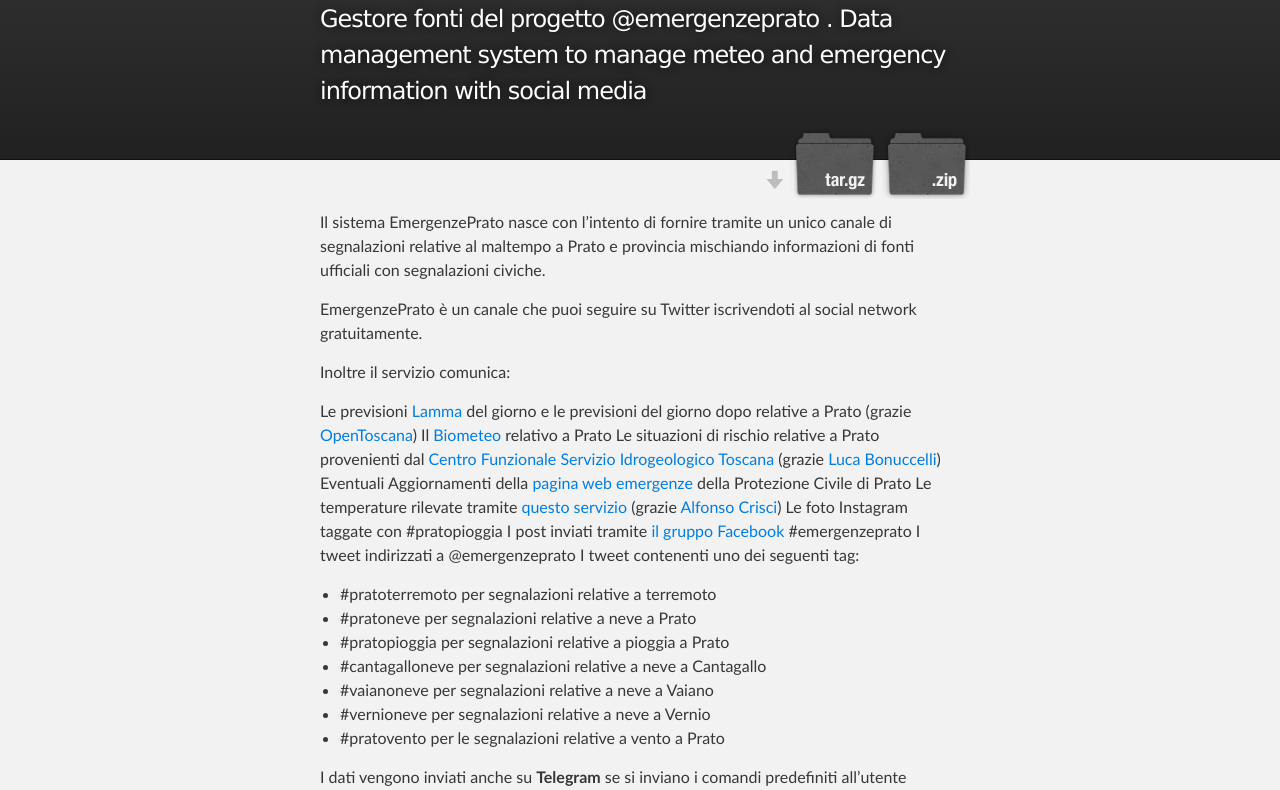
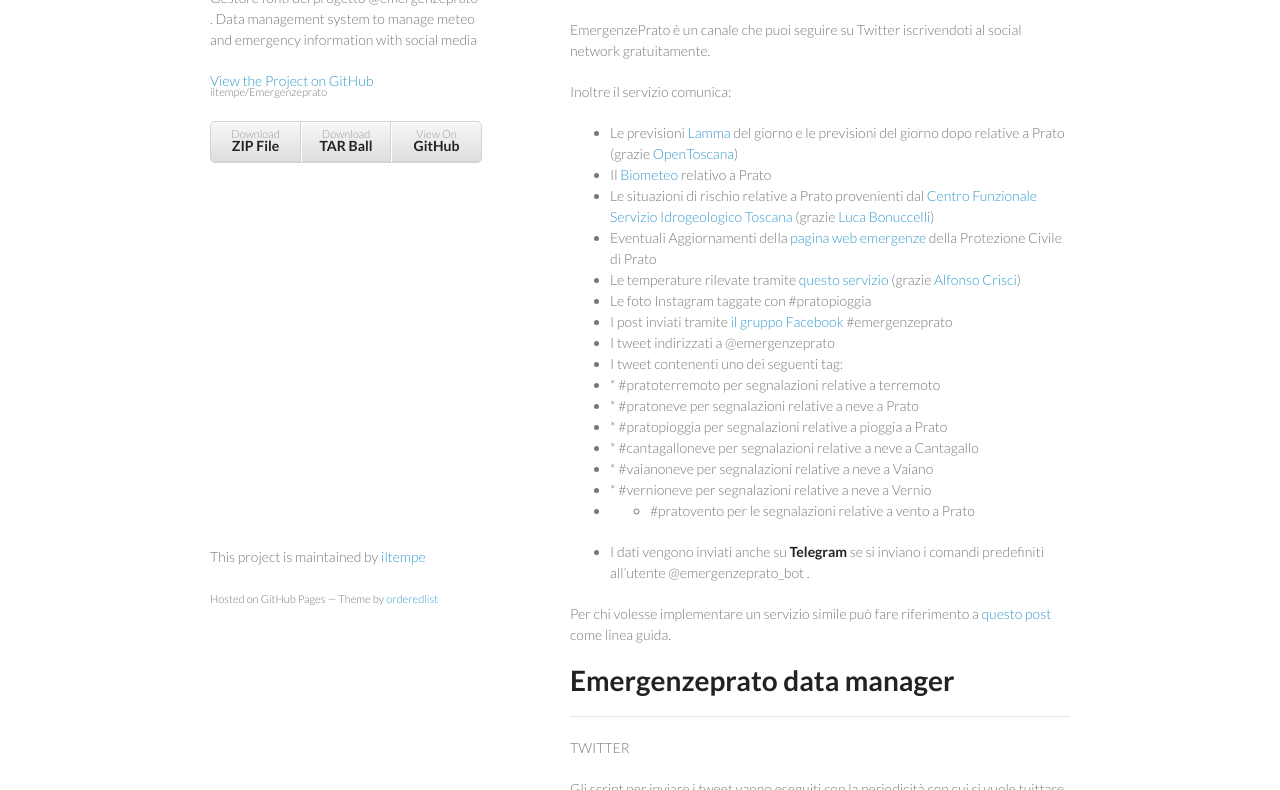
Before and after one commit to iltempe/Emergenzeprato, a plain HTML site: page index.html in a window 1280 px wide. Shown: the part 122-912 px from the top of the page. Drawn offline with Linux system fonts and the light colour scheme.

Commit message:
Create gh-pages branch via GitHub

```diff
--- a/index.html
+++ b/index.html
@@ -1,63 +1,60 @@
-<!DOCTYPE html>
+<!doctype html>
 <html>
+  <head>
+    <meta charset="utf-8">
+    <meta http-equiv="X-UA-Compatible" content="chrome=1">
+    <title>Emergenzeprato by iltempe</title>
 
-  <head>
-    <meta charset='utf-8'>
-    <meta http-equiv="X-UA-Compatible" content="chrome=1">
-    <meta name="description" content="Emergenzeprato : Gestore fonti del progetto @emergenzeprato . Data management system to manage meteo and emergency information with social media">
+    <link rel="stylesheet" href="stylesheets/styles.css">
+    <link rel="stylesheet" href="stylesheets/github-light.css">
+    <meta name="viewport" content="width=device-width, initial-scale=1, user-scalable=no">
+    <!--[if lt IE 9]>
+    <script src="//html5shiv.googlecode.com/svn/trunk/html5.js"></script>
+    <![endif]-->
+  </head>
+  <body>
+    <div class="wrapper">
+      <header>
+        <h1>Emergenzeprato</h1>
+        <p>Gestore fonti del progetto @emergenzeprato . Data management system to manage meteo and emergency information with social media</p>
 
-    <link rel="stylesheet" type="text/css" media="screen" href="stylesheets/stylesheet.css">
+        <p class="view"><a href="https://github.com/iltempe/Emergenzeprato">View the Project on GitHub <small>iltempe/Emergenzeprato</small></a></p>
 
-    <title>Emergenzeprato</title>
-  </head>
 
-  <body>
-
-    <!-- HEADER -->
-    <div id="header_wrap" class="outer">
-        <header class="inner">
-          <a id="forkme_banner" href="https://github.com/TeoSoft80/Emergenzeprato">View on GitHub</a>
-
-          <h1 id="project_title">Emergenzeprato</h1>
-          <h2 id="project_tagline">Gestore fonti del progetto @emergenzeprato . Data management system to manage meteo and emergency information with social media</h2>
-
-            <section id="downloads">
-              <a class="zip_download_link" href="https://github.com/TeoSoft80/Emergenzeprato/zipball/master">Download this project as a .zip file</a>
-              <a class="tar_download_link" href="https://github.com/TeoSoft80/Emergenzeprato/tarball/master">Download this project as a tar.gz file</a>
-            </section>
-        </header>
-    </div>
-
-    <!-- MAIN CONTENT -->
-    <div id="main_content_wrap" class="outer">
-      <section id="main_content" class="inner">
+        <ul>
+          <li><a href="https://github.com/iltempe/Emergenzeprato/zipball/master">Download <strong>ZIP File</strong></a></li>
+          <li><a href="https://github.com/iltempe/Emergenzeprato/tarball/master">Download <strong>TAR Ball</strong></a></li>
+          <li><a href="https://github.com/iltempe/Emergenzeprato">View On <strong>GitHub</strong></a></li>
+        </ul>
+      </header>
+      <section>
         <p>Il sistema EmergenzePrato nasce con l’intento di fornire tramite un unico canale di segnalazioni relative al maltempo a Prato e provincia mischiando informazioni di fonti ufficiali con segnalazioni civiche.</p>
 
 <p>EmergenzePrato è un canale che puoi seguire su Twitter iscrivendoti al social network gratuitamente.</p>
 
 <p>Inoltre il servizio comunica:</p>
 
-<p>Le previsioni <a href="http://www.lamma.rete.toscana.it/previ/ita/xml/comuni_web/dati/prato.xml">Lamma</a> del giorno e le previsioni del giorno dopo relative a Prato (grazie <a href="http://open.toscana.it/">OpenToscana</a>)
-Il <a href="http://www.biometeo.it/">Biometeo</a> relativo a Prato
-Le situazioni di rischio relative a Prato provenienti dal <a href="http://www.cfr.toscana.it/">Centro Funzionale Servizio Idrogeologico Toscana</a> (grazie <a href="https://twitter.com/lucabonuc">Luca Bonuccelli</a>)
-Eventuali Aggiornamenti della <a href="http://www.protezionecivile.comune.prato.it/emergenze/">pagina web emergenze</a> della Protezione Civile di Prato
-Le temperature rilevate tramite <a href="http://www.wunderground.com/weather/api/">questo servizio</a> (grazie <a href="https://twitter.com/alf_crisci">Alfonso Crisci</a>)
-Le foto Instagram taggate con #pratopioggia
-I post inviati tramite <a href="https://www.facebook.com/groups/1546332912286384/">il gruppo Facebook</a> #emergenzeprato
-I tweet indirizzati a @emergenzeprato
-I tweet contenenti uno dei seguenti tag:</p>
-
 <ul>
-<li>#pratoterremoto per segnalazioni relative a terremoto</li>
-<li>#pratoneve per segnalazioni relative a neve a Prato</li>
-<li>#pratopioggia per segnalazioni relative a pioggia a Prato</li>
-<li>#cantagalloneve per segnalazioni relative a neve a Cantagallo</li>
-<li>#vaianoneve per segnalazioni relative a neve a Vaiano</li>
-<li>#vernioneve per segnalazioni relative a neve a Vernio</li>
+<li>Le previsioni <a href="http://www.lamma.rete.toscana.it/previ/ita/xml/comuni_web/dati/prato.xml">Lamma</a> del giorno e le previsioni del giorno dopo relative a Prato (grazie <a href="http://open.toscana.it/">OpenToscana</a>)</li>
+<li>Il <a href="http://www.biometeo.it/">Biometeo</a> relativo a Prato</li>
+<li>Le situazioni di rischio relative a Prato provenienti dal <a href="http://www.cfr.toscana.it/">Centro Funzionale Servizio Idrogeologico Toscana</a> (grazie <a href="https://twitter.com/lucabonuc">Luca Bonuccelli</a>)</li>
+<li>Eventuali Aggiornamenti della <a href="http://www.protezionecivile.comune.prato.it/emergenze/">pagina web emergenze</a> della Protezione Civile di Prato</li>
+<li>Le temperature rilevate tramite <a href="http://www.wunderground.com/weather/api/">questo servizio</a> (grazie <a href="https://twitter.com/alf_crisci">Alfonso Crisci</a>)</li>
+<li>Le foto Instagram taggate con #pratopioggia</li>
+<li>I post inviati tramite <a href="https://www.facebook.com/groups/1546332912286384/">il gruppo Facebook</a> #emergenzeprato</li>
+<li>I tweet indirizzati a @emergenzeprato</li>
+<li>I tweet contenenti uno dei seguenti tag:</li>
+<li>* #pratoterremoto per segnalazioni relative a terremoto</li>
+<li>* #pratoneve per segnalazioni relative a neve a Prato</li>
+<li>* #pratopioggia per segnalazioni relative a pioggia a Prato</li>
+<li>* #cantagalloneve per segnalazioni relative a neve a Cantagallo</li>
+<li>* #vaianoneve per segnalazioni relative a neve a Vaiano</li>
+<li>* #vernioneve per segnalazioni relative a neve a Vernio</li>
+<li><ul>
 <li>#pratovento per le segnalazioni relative a vento a Prato</li>
+</ul></li>
+<li><p>I dati vengono inviati anche su <strong>Telegram</strong> se si inviano i comandi predefiniti all’utente @emergenzeprato_bot .</p></li>
 </ul>
-
-<p>I dati vengono inviati anche su <strong>Telegram</strong> se si inviano i comandi predefiniti all’utente @emergenzeprato_bot .</p>
 
 <p>Per chi volesse implementare un servizio simile può fare riferimento a <a href="http://pratosmart.teo-soft.com/fatti-un-pratopioggia-tutto-tuo-e-chiamalo-hopratopioggiaancheio/">questo post</a> come linea guida.</p>
 
@@ -132,16 +129,12 @@
 
 <p><a href="https://docs.google.com/presentation/d/1yeZxMVFpiL8zfhG52U2zi8MRjWqDWiptkiPIeef9ntg/pub?start=false&amp;loop=false&amp;delayms=3000">https://docs.google.com/presentation/d/1yeZxMVFpiL8zfhG52U2zi8MRjWqDWiptkiPIeef9ntg/pub?start=false&amp;loop=false&amp;delayms=3000</a> (CC-BY-SA)</p>
       </section>
-    </div>
-
-    <!-- FOOTER  -->
-    <div id="footer_wrap" class="outer">
-      <footer class="inner">
-        <p class="copyright">Emergenzeprato maintained by <a href="https://github.com/TeoSoft80">TeoSoft80</a></p>
-        <p>Published with <a href="https://pages.github.com">GitHub Pages</a></p>
+      <footer>
+        <p>This project is maintained by <a href="https://github.com/iltempe">iltempe</a></p>
+        <p><small>Hosted on GitHub Pages &mdash; Theme by <a href="https://github.com/orderedlist">orderedlist</a></small></p>
       </footer>
     </div>
-
+    <script src="javascripts/scale.fix.js"></script>
               <script type="text/javascript">
             var gaJsHost = (("https:" == document.location.protocol) ? "https://ssl." : "http://www.");
             document.write(unescape("%3Cscript src='" + gaJsHost + "google-analytics.com/ga.js' type='text/javascript'%3E%3C/script%3E"));
@@ -153,6 +146,5 @@
             } catch(err) {}
           </script>
 
-
   </body>
 </html>
```
Also changed, not shown: params.json (+1 -1 lines).
